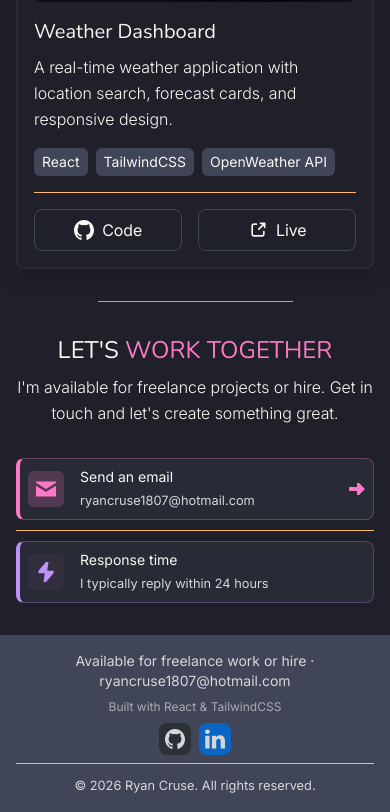
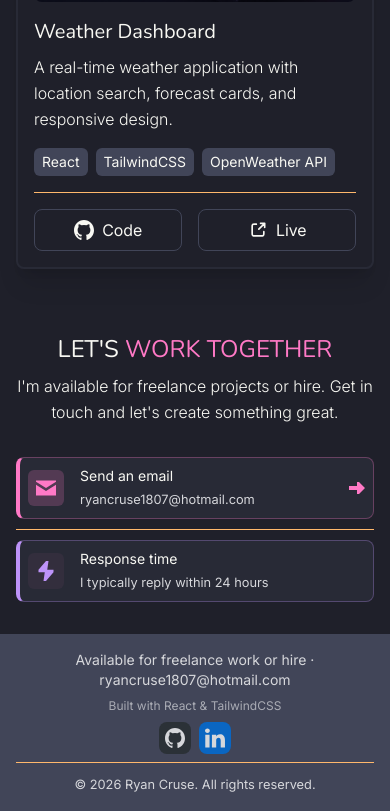
Before and after one commit to Cruse180795/My_Portfolio, a React (Vite) app: page / in a window 390 px wide. Shown: the part 1440-2252 px from the top of the page. Built offline with nearby package versions, Linux system fonts and the light colour scheme.

Commit message:
Remove section divider

```diff
--- a/src/App.tsx
+++ b/src/App.tsx
@@ -39,7 +39,7 @@ export default function App() {
       <main className=" text-base-content flex-1 bg-base-200">
         <AboutMeSection githubLink={githubLink} linkedinLink={linkedinLink} />
         <ProjectSection projects={projectTests}/>
-        <hr className="border-secondary w-1/2 mx-auto lg:hidden" />
+
         <ContactMeSection mailto={mailtoLink} />
       </main>
       <Footer githubLink={githubLink} linkedinLink={linkedinLink}/>
--- a/src/components/sections/ProjectSection.tsx
+++ b/src/components/sections/ProjectSection.tsx
@@ -37,6 +37,8 @@ export default function ProjectSection({projects}: ProjectCardProps) {
 
       </ul>
 
+
+
     </section>
   );
 }
```
